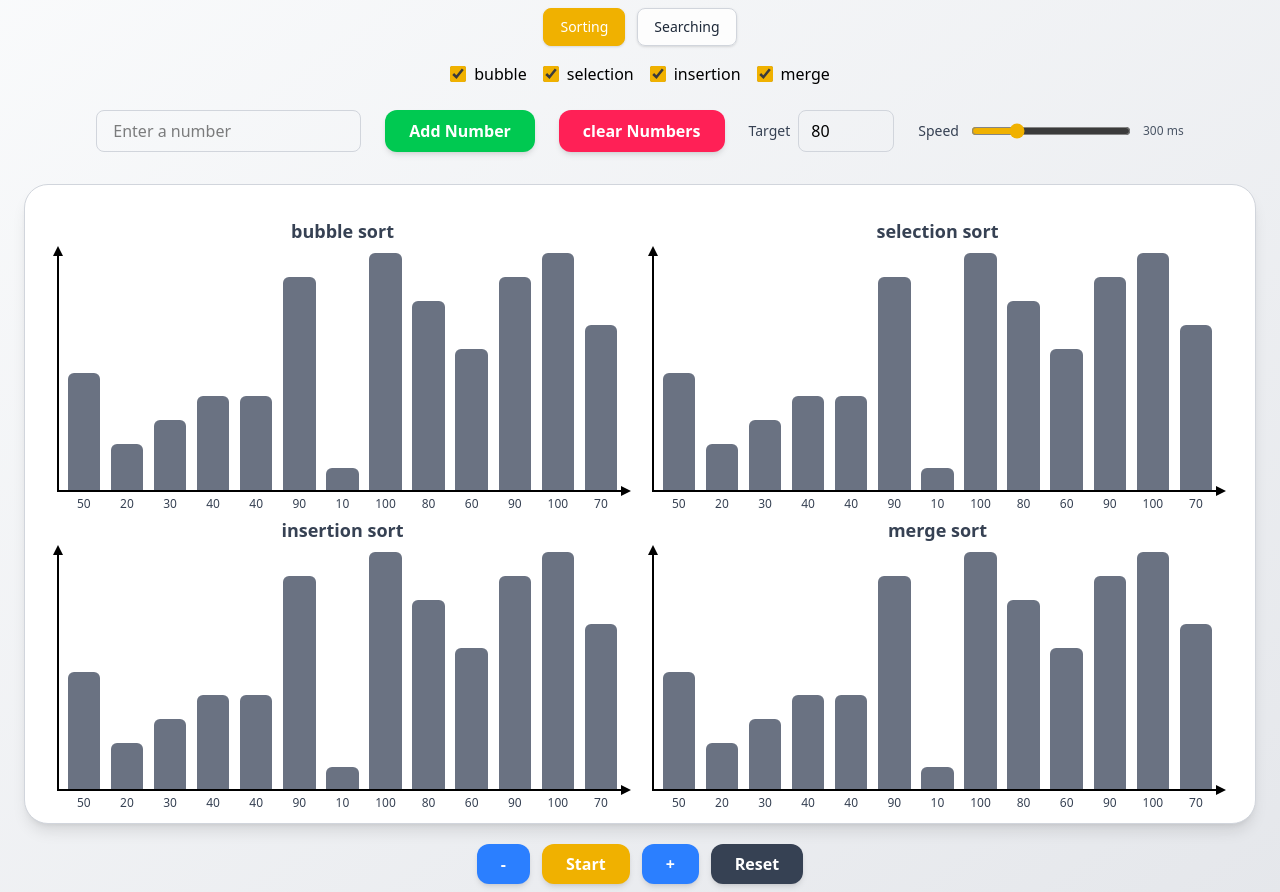
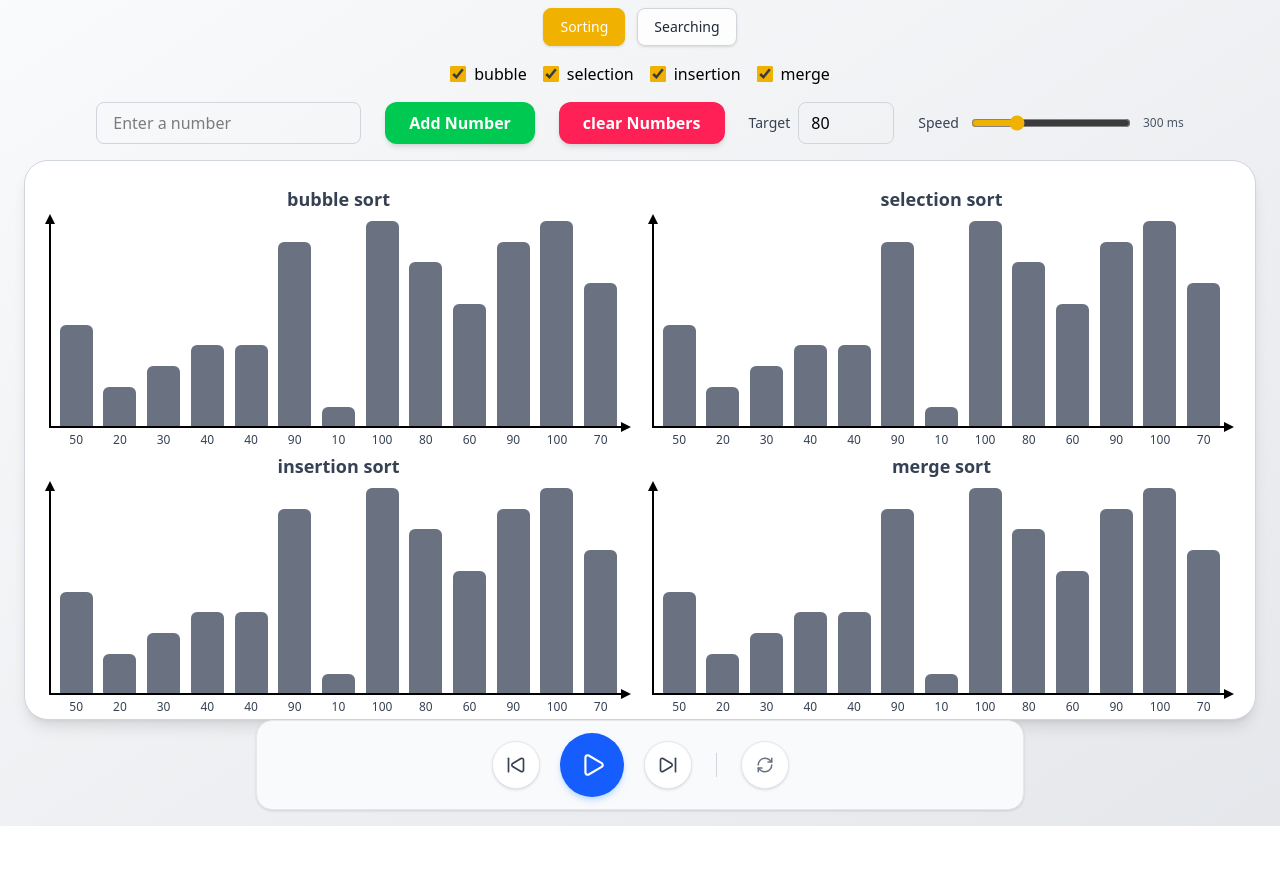
Before and after one commit to mostafamahmoud749/visulization_of_algorithms, a Next.js app: page / in a window 1280 px wide. After the commit the page ends 826 px from the top, so only its background shows below. Built offline with nearby package versions, Linux system fonts and the light colour scheme.

Commit message:
Add files via upload

```diff
--- a/comp/AlgorithmDashboard.jsx
+++ b/comp/AlgorithmDashboard.jsx
@@ -2,6 +2,7 @@
 import { useState, useMemo, useCallback, useRef, useEffect } from 'react';
 import Algorithm from '@/comp/Algorithm';
 import Controls from './Controls';
+import { Play, Pause, SkipForward, SkipBack, RefreshCw } from 'lucide-react';
 
 export default function AlgorithmDashboard({
   state,
@@ -19,7 +20,6 @@ export default function AlgorithmDashboard({
   const [running, setRunning] = useState(false);
   const [speed, setSpeed] = useState(300);
   const [target, setTarget] = useState(80);
-  const [text, setText] = useState('Start');
   const [stepIndex, setStepIndex] = useState({
     bubble: -1,
     selection: -1,
@@ -64,7 +64,7 @@ export default function AlgorithmDashboard({
     () => (type === 'search' ? [...list].sort((a, b) => a - b) : list),
     [list, type]
   );
-  const showSorts = useMemo(() => {
+  const showAlgos = useMemo(() => {
     return options.map(
       (el, index) =>
         state[el].selected && (
@@ -132,58 +132,95 @@ export default function AlgorithmDashboard({
       />
 
       <div
-        className={`bg-white w-full h-[80vh] ${type == 'sort' ? `grid ${selectedCount <= 1 ? 'grid-cols-1' : 'grid-cols-2'} gap-6` : ''} p-8 border border-gray-300 rounded-3xl shadow-lg`}
+        className={`bg-white w-full h-fit min-h-[70vh] ${type == 'sort' ? `grid ${selectedCount <= 1 ? 'grid-cols-1' : 'grid-cols-2'} gap-6` : ''} p-6 border border-gray-300 rounded-3xl shadow-lg`}
       >
-        {showSorts}
+        {showAlgos}
       </div>
-      <div className="flex justify-center items-start gap-3 mt-5">
+
+      {/* Control Bar */}
+      <div className=" mb-2 w-full max-w-3xl">
+        <div className="flex items-center justify-center gap-5 px-4 py-3 rounded-2xl border border-gray-200 bg-gray-50 shadow-sm">
+          {/* Previous */}
           <button
             onClick={() => {
               setStepIndex((prev) => {
                 const updated = {};
                 for (const key in prev) {
-                updated[key] = Math.max(-1, prev[key] - 1); // don't go below -1
+                  updated[key] = Math.max(-1, prev[key] - 1);
                 }
                 return updated;
               });
             }}
-          className="bg-blue-500 hover:bg-blue-600 text-white font-semibold rounded-xl px-6 py-2 shadow-md transition cursor-pointer"
+            aria-label="Previous step"
+            className="group flex items-center justify-center w-12 h-12 rounded-full bg-white border border-gray-200 text-gray-700 shadow-sm hover:bg-gray-100 hover:text-blue-600 hover:border-blue-300 transition"
           >
-          -
+            <SkipBack
+              size={20}
+              className="transition-transform group-hover:-translate-x-0.5"
+            />
           </button>
+
+          {/* Play / Pause */}
           <button
             onClick={() => {
-            if (!running) setRunning(true);
-            else setpaused((prev) => !prev);
-            setText((t) => (t === 'Pause' ? 'Continue' : 'Pause'));
+              if (!running) {
+                setRunning(true);
+                setpaused(false);
+              } else {
+                setpaused((prev) => !prev);
+              }
             }}
-          className="bg-yellow-500 hover:bg-yellow-600 text-white font-semibold rounded-xl px-6 py-2 shadow-md transition cursor-pointer"
+            aria-label={!running ? 'Start' : paused ? 'Continue' : 'Pause'}
+            className={`flex items-center justify-center w-16 h-16 rounded-full transition shadow-md
+              ${
+                !running || paused
+                  ? 'bg-blue-600 hover:bg-blue-700 text-white shadow-blue-200'
+                  : 'bg-amber-500 hover:bg-amber-600 text-white shadow-amber-200'
+              }`}
           >
-          {text}
+            {!running || paused ? (
+              <Play size={26} className="ml-0.5" />
+            ) : (
+              <Pause size={26} />
+            )}
           </button>
+
+          {/* Next */}
           <button
             onClick={() => {
               setStepIndex((prev) => {
                 const updated = {};
                 for (const key in prev) {
-                // don't exceed steps length for each algorithm
                   const maxIndex = (state[key]?.steps?.length || 0) - 1;
                   updated[key] = Math.min(maxIndex, prev[key] + 1);
                 }
                 return updated;
               });
             }}
-          className="bg-blue-500 hover:bg-blue-600 text-white font-semibold rounded-xl px-6 py-2 shadow-md transition cursor-pointer"
+            aria-label="Next step"
+            className="group flex items-center justify-center w-12 h-12 rounded-full bg-white border border-gray-200 text-gray-700 shadow-sm hover:bg-gray-100 hover:text-blue-600 hover:border-blue-300 transition"
           >
-          +
+            <SkipForward
+              size={20}
+              className="transition-transform group-hover:translate-x-0.5"
+            />
           </button>
 
+          {/* Divider */}
+          <span className="h-6 w-px bg-gray-300 mx-1" />
+
+          {/* Reset */}
           <button
             onClick={toggleReset}
-          className="bg-gray-700 hover:bg-gray-800 cursor-pointer text-white font-semibold rounded-xl px-6 py-2 shadow-md transition"
+            aria-label="Reset"
+            className="group flex items-center justify-center w-12 h-12 rounded-full bg-white border border-gray-200 text-gray-500 shadow-sm hover:bg-red-50 hover:text-red-500 hover:border-red-300 transition"
           >
-          Reset
+            <RefreshCw
+              size={18}
+              className="transition-transform group-hover:rotate-90"
+            />
           </button>
+        </div>
       </div>
     </div>
   );
--- a/comp/Blocks.jsx
+++ b/comp/Blocks.jsx
@@ -95,6 +95,8 @@ export default function Blocks({
       p-4 rounded-2xl border border-gray-200 bg-gray-50
       dark:bg-gray-900 dark:border-gray-800
     "
+
+    //
     >
       {showBlocks}
       {stepIndex === steps.length - 1 && found === -1 && (
--- a/comp/Controls.jsx
+++ b/comp/Controls.jsx
@@ -9,13 +9,10 @@ function Controls({
   setInputValue,
   toggleState,
   setSpeed,
-  // running,
-  // setRunning,
   list,
-  // selectedCount,
   toggleReset,
-  setTarget, // already in props
-  target, // ADD: pass current target value from parent
+  setTarget,
+  target,
 }) {
   const showOptions = options.map((opt) => (
     <label key={opt} className="flex items-center space-x-2 cursor-pointer">
@@ -47,8 +44,8 @@ function Controls({
   };
   return (
     <>
-      <div className="flex gap-4 items-center mb-6">{showOptions}</div>
-      <div className="flex gap-6 mb-8">
+      <div className="flex gap-4 items-center mb-4">{showOptions}</div>
+      <div className="flex gap-6 mb-4">
         {/* List number input */}
         <input
           type="number"
--- a/lib/bubbleSort.js
+++ b/lib/bubbleSort.js
@@ -10,8 +10,6 @@ export function bubbleSort(list, addSteps, name) {
         const newArr = [...arr];
         [newArr[j], newArr[j + 1]] = [newArr[j + 1], newArr[j]];
         arr = newArr;
-
-        addSteps(name, { highlight: [], curList: [...newArr] });
       }
     }
   }
--- a/lib/insertionSort.js
+++ b/lib/insertionSort.js
@@ -6,16 +6,11 @@ export function insertionSort(list, addSteps, name) {
     let key = arr[i];
     let j = i - 1;
 
-    // highlight the key being inserted
-
-
     while (j >= 0 && arr[j] > key) {
-      // shift right (movement after Bars waits)
       arr[j + 1] = arr[j];
       addSteps(name, { highlight: [j, j + 1], curList: [...arr] });
       j--;
     }
-    // place key
     arr[j + 1] = key;
     addSteps(name, { highlight: [j + 1], curList: [...arr] });
   }
--- a/lib/mergeSort.js
+++ b/lib/mergeSort.js
@@ -9,15 +9,12 @@ export function mergeSort(list, addSteps, name) {
       k = start;
 
     while (i < left.length && j < right.length) {
-      // highlight comparison
       addSteps(name, { highlight: [start + i, mid + j], curList: [...arr] });
       if (left[i] <= right[j]) {
         arr[k++] = left[i++];
       } else {
         arr[k++] = right[j++];
       }
-      // movement step
-      addSteps(name, { highlight: [], curList: [...arr] });
     }
     while (i < left.length) {
       arr[k++] = left[i++];
--- a/lib/search/binarySearch.js
+++ b/lib/search/binarySearch.js
@@ -8,7 +8,6 @@ export function binarySearch(list, addSteps, name,target) {
       addSteps(name, { highlight: [], found: mid });
       return mid;
     }
-    addSteps(name, { highlight: []});
     if (list[mid] < target) {
       left = mid + 1;
     } else {
--- a/lib/search/exponentialSearch.js
+++ b/lib/search/exponentialSearch.js
@@ -5,13 +5,11 @@ export function exponentialSearch(list, addSteps, name, target) {
   // If the first element is the target
   addSteps(name, { highlight: [0] });
   if (list[0] === target) return 0;
-  addSteps(name, { highlight: [] });
   // Find range for binary search by doubling index
   let i = 1;
   while (i < n && list[i] <= target) {
     addSteps(name, { highlight: [i] });
     i *= 2;
-    addSteps(name, { highlight: [] });
   }
 
   let left = Math.floor(i / 2);
@@ -26,7 +24,6 @@ export function exponentialSearch(list, addSteps, name, target) {
       return mid;
     }
 
-    addSteps(name, { highlight: [] });
 
     if (list[mid] < target) {
       left = mid + 1;
--- a/lib/search/jumpSearch.js
+++ b/lib/search/jumpSearch.js
@@ -3,13 +3,11 @@ export  function jumpSearch(list, addSteps, name,target) {
   let step = Math.floor(Math.sqrt(n));
   let prev = 0;
   addSteps(name,{ highlight: [step]})
-  addSteps(name,{ highlight: []})
   while (list[Math.min(step, n) - 1] < target) {
     prev = step;
     step += Math.floor(Math.sqrt(n));
     addSteps(name,{ highlight: [step]})
     if (prev >= n) return -1;
-    addSteps(name,{ highlight: []})
   }
 
   for (let i = prev; i < Math.min(step, n); i++) {
@@ -18,7 +16,6 @@ export  function jumpSearch(list, addSteps, name,target) {
       addSteps(name,{ highlight: [], found: i })
       return i
     };
-    addSteps(name,{ highlight: []})
   }
   addSteps(name, { highlight: [], found: -1 })
   return -1;
--- a/lib/search/linearSearch.js
+++ b/lib/search/linearSearch.js
@@ -2,20 +2,14 @@ export function linearSearch(list, addSteps, name,target) {
   const arr = [...list];
 
   for (let i = 0; i < arr.length; i++) {
-    // Step 1: highlight the current index being checked
     addSteps(name, { highlight: [i]});
 
-    // Step 2: if found → stop
     if (arr[i] === target) {
       addSteps(name, { highlight: [], found: i });
       return i;
     }
-
-    // Step 3: clear highlight (continue searching)
-    addSteps(name, { highlight: []});
   }
 
-  // Step 4: not found
   addSteps(name, { highlight: [], found: -1 });
   return -1
 }
--- a/lib/selectionSort.js
+++ b/lib/selectionSort.js
@@ -5,17 +5,12 @@ export function selectionSort(list, addSteps, name) {
   for (let i = 0; i < n - 1; i++) {
     let minIndex = i;
     for (let j = i + 1; j < n; j++) {
-      // highlight comparison
       addSteps(name, { highlight: [j, minIndex], curList: [...arr] });
       if (arr[j] < arr[minIndex]) minIndex = j;
     }
     if (minIndex !== i) {
-      // highlight swap target
       addSteps(name, { highlight: [i, minIndex], curList: [...arr] });
-      // perform swap
       [arr[i], arr[minIndex]] = [arr[minIndex], arr[i]];
-      // movement step
-      addSteps(name, { highlight: [], curList: [...arr] });
     }
   }
   addSteps(name, { highlight: [], curList: [...arr] });
--- a/package.json
+++ b/package.json
@@ -10,6 +10,7 @@
     "lint": "eslint"
   },
   "dependencies": {
+    "lucide-react": "^0.556.0",
     "next": "16.0.0",
     "react": "19.2.0",
     "react-dom": "19.2.0"
```
Also changed, not shown: 1 other file (tests, documents, lock files or other folders). Lines whose indentation alone changed are shown as unchanged.
